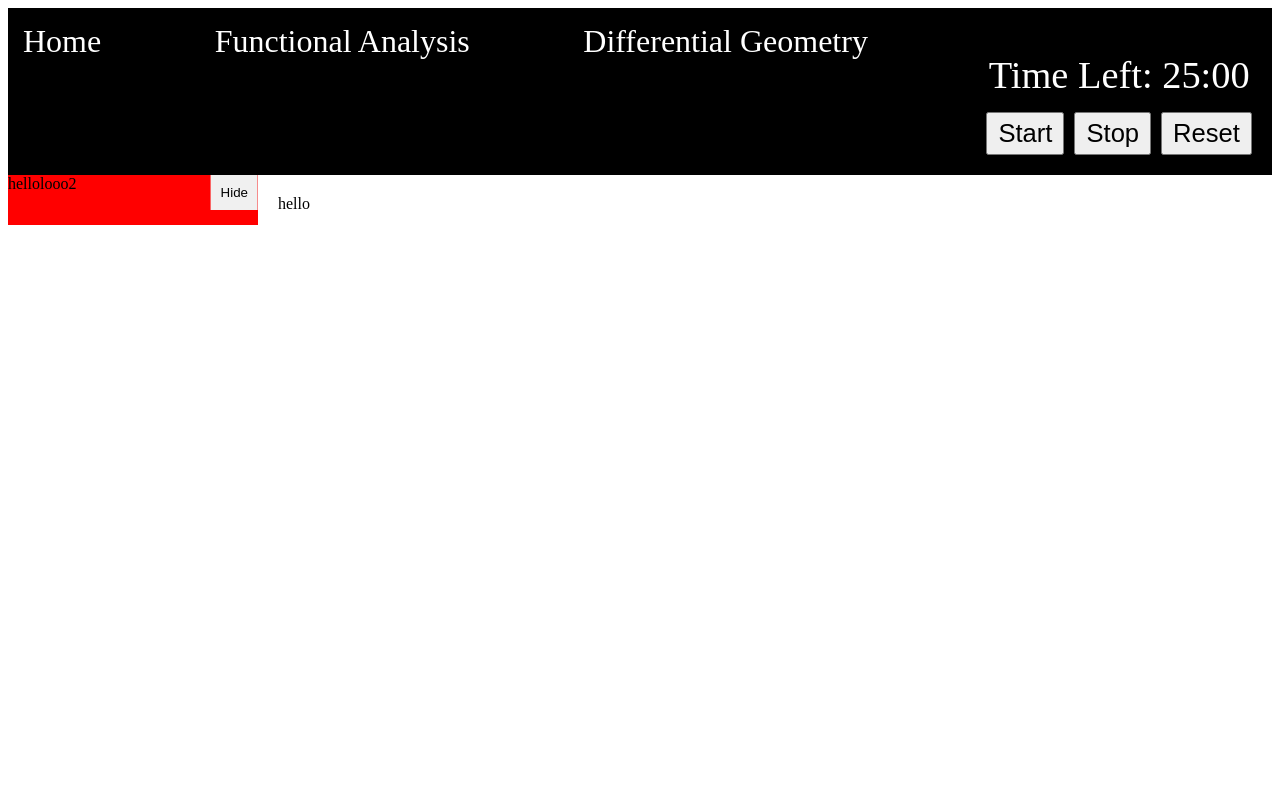
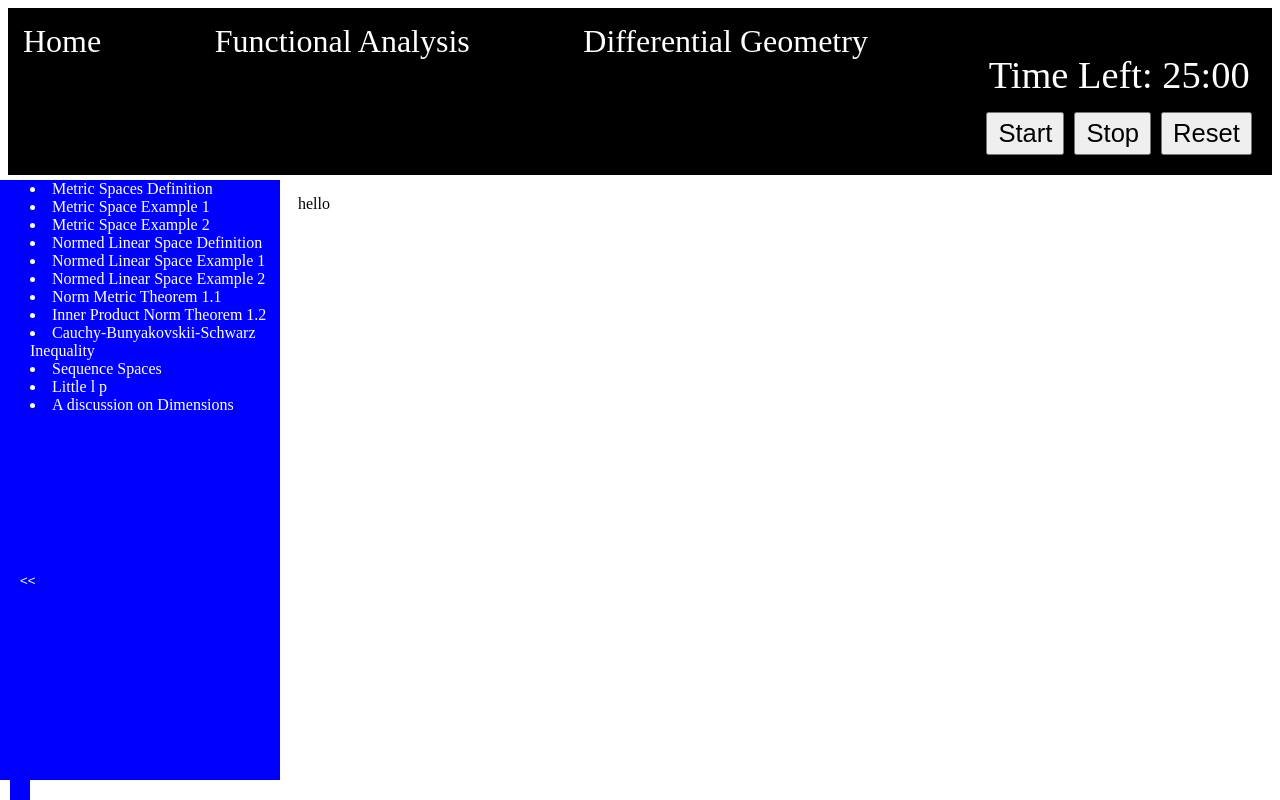
Before and after one commit to Jassalazar1995/DeathByMath, a React (Vite) app in the folder DeathByMath/: page /Funanal/FunanalChapters/1 in a window 1280 px wide. Shown: the top 800 px of the page. Built offline with nearby package versions, Linux system fonts and the light colour scheme.

Commit message:
Everything broke as I tried to put videos on a page, and I just fixed it

```diff
--- a/DeathByMath/src/App.css
+++ b/DeathByMath/src/App.css
@@ -5,6 +5,8 @@
   color: white;
   padding: 15px;
   font-size: 2em;
+  position: relative; /* This ensures that z-index is respected */
+  z-index: 100; /* Higher z-index so that the nav is above the sidebar */
 }
 
 .nav a {
@@ -55,44 +57,77 @@
 
 .chapter-page {
   display: flex;
+  height: 100vh;
+  margin-left: 10px;
 }
 
 .sidebar {
   width: 250px;
-  position: relative; /* Added for positioning toggle button */
+  background-color: blue;
+  position: fixed;
+  top: 180px; /* Adjusted to account for actual nav height including padding */
+  left: 0;
+  bottom: 20px;
+  padding-left: 30px;
+  overflow-y: auto;
+  z-index: 10; /* Lower than nav but high enough to be above other content */
+  transition: width 0.3s; /* Smooth transition for the sidebar width */
 }
 
 /* Styling for the content inside the sidebar */
 .sidebar .sidebar-content {
-  width: 100%;
   display: flex;
   flex-direction: column;
-  background-color: red;
+  color: white;
+  height: 80vh; /* 100% of the viewport height minus the height of the nav bar */
 }
 
 /* Styling for the toggle button */
 .toggle-button {
-  position: absolute; /* Position it relative to the sidebar */
-  top: 0;
-  left: 100%; /* Place it to the right of the sidebar content */
-  transform: translateX(-100%); /* Align it with the sidebar edge */
-  background-color: #f0f0f0;
+  position: fixed; /* Use fixed instead of absolute */
+  top: 180px; /* Same as the sidebar's top value */
+  left: 10px; /* Start at the left edge */
+  bottom: 10px;
+  width: 1px; /* Or whatever width you prefer */
+  height: 100vh; /* Height can be adjusted as needed */
+  background-color: blue;
   border: none;
   padding: 10px;
   cursor: pointer;
+  z-index: 0; /* Ensure the button is above other content */
+  transition: left 0.3s; /* Smooth transition for the button */
+  color: white;
+}
+
+/* When the sidebar is hidden, we now adjust the width of the sidebar itself */
+.sidebar.hidden {
+  width: 0; /* Set the width of the sidebar itself to 0 */
+  overflow: hidden;
 }
 
 .sidebar.hidden .sidebar-content {
   width: 0;
   overflow: hidden;
+  display: none; /* Hide the sidebar content when sidebar is hidden */
 }
 
 .sidebar.hidden .toggle-button {
-  left: 0;
-  transform: none; /* Reset transform when sidebar is hidden */
+  left: 0px; /* Adjust so only part of the button is visible */
+  bottom: 10px;
+  height: 100vh;
+  background-color: blue; /* Change if you want a different color when hidden */
 }
 
 .content {
+  transition: margin-left 0.3s; /* Smooth transition for the margin */
+  margin-left: 260px; /* Make room for the sidebar */
   flex-grow: 1;
   padding: 20px;
+
 }
+
+/* Adjust the margin when sidebar is hidden */
+.sidebar.hidden + .content {
+  margin-left: 0;
+
+}
--- a/DeathByMath/src/components/SideBar.jsx
+++ b/DeathByMath/src/components/SideBar.jsx
@@ -1,19 +1,29 @@
-import { useState } from "react";
 import { Link } from "react-router-dom";
+import { useEffect, useState } from 'react';
 
 const Sidebar = ({ subsections }) => {
   const [isVisible, setIsVisible] = useState(true);
 
   return (
     <div className={`sidebar ${isVisible ? '' : 'hidden'}`}>
-            {/* Toggle Button */}
+      {/* Moved the toggle button outside of sidebar-content */}
       <button className="toggle-button" onClick={() => setIsVisible(!isVisible)}>
-                {isVisible ? 'Hide' : 'Show'}
+        {isVisible ? '<<' : '>>'}
       </button>
-
-            {/* Sidebar Content */}
       <div className="sidebar-content">
-                hellolooo2
+        {/* Sidebar content */}
+        <li>Metric Spaces Definition</li>
+        <li>Metric Space Example 1</li>
+        <li>Metric Space Example 2</li>
+        <li>Normed Linear Space Definition</li>
+        <li>Normed Linear Space Example 1</li>
+        <li>Normed Linear Space Example 2</li>
+        <li>Norm Metric Theorem 1.1</li>
+        <li>Inner Product Norm Theorem 1.2</li>
+        <li>Cauchy-Bunyakovskii-Schwarz Inequality</li>
+        <li>Sequence Spaces</li>
+        <li>Little l p</li>
+        <li>A discussion on Dimensions</li>
         <ul>
           {subsections.map((subsection, index) => (
             <li key={index}>
--- a/DeathByMath/src/pages/funanalChapters/spaces.jsx
+++ b/DeathByMath/src/pages/funanalChapters/spaces.jsx
@@ -4,7 +4,7 @@ import Sidebar from '../../components/SideBar';
 
 const ChapterPage = () => {
     const { id } = useParams(); // Get the chapter id from the URL parameter using useParams hook
-    const chapterId = id; // If you want to keep using chapterId in your code
+    const chapterId = id; // If I want to keep using chapterId in your code
     const subsections = []; // Define subsections for this chapter
 
 
```
Lines whose indentation alone changed are shown as unchanged.
